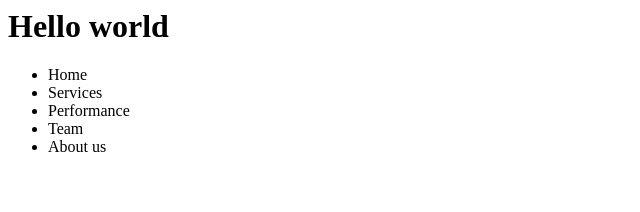
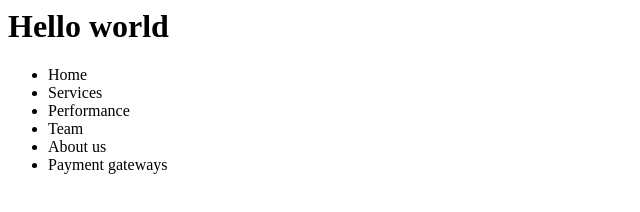
Before and after one commit to husain-cell/Pro1, a plain HTML site: page index.html in a window 1280 px wide. Shown: the whole page, without its empty margins (0-640 px from the left). Drawn offline with Linux system fonts and the light colour scheme.

Commit message:
updated in index.html
Improve user experience

```diff
--- a/index.html
+++ b/index.html
@@ -11,6 +11,7 @@
       <li>Performance</li>
       <li>Team</li>
       <li>About us</li>
+      <li>Payment gateways</li>
     </ul>
   </nav>
   </body>
```
